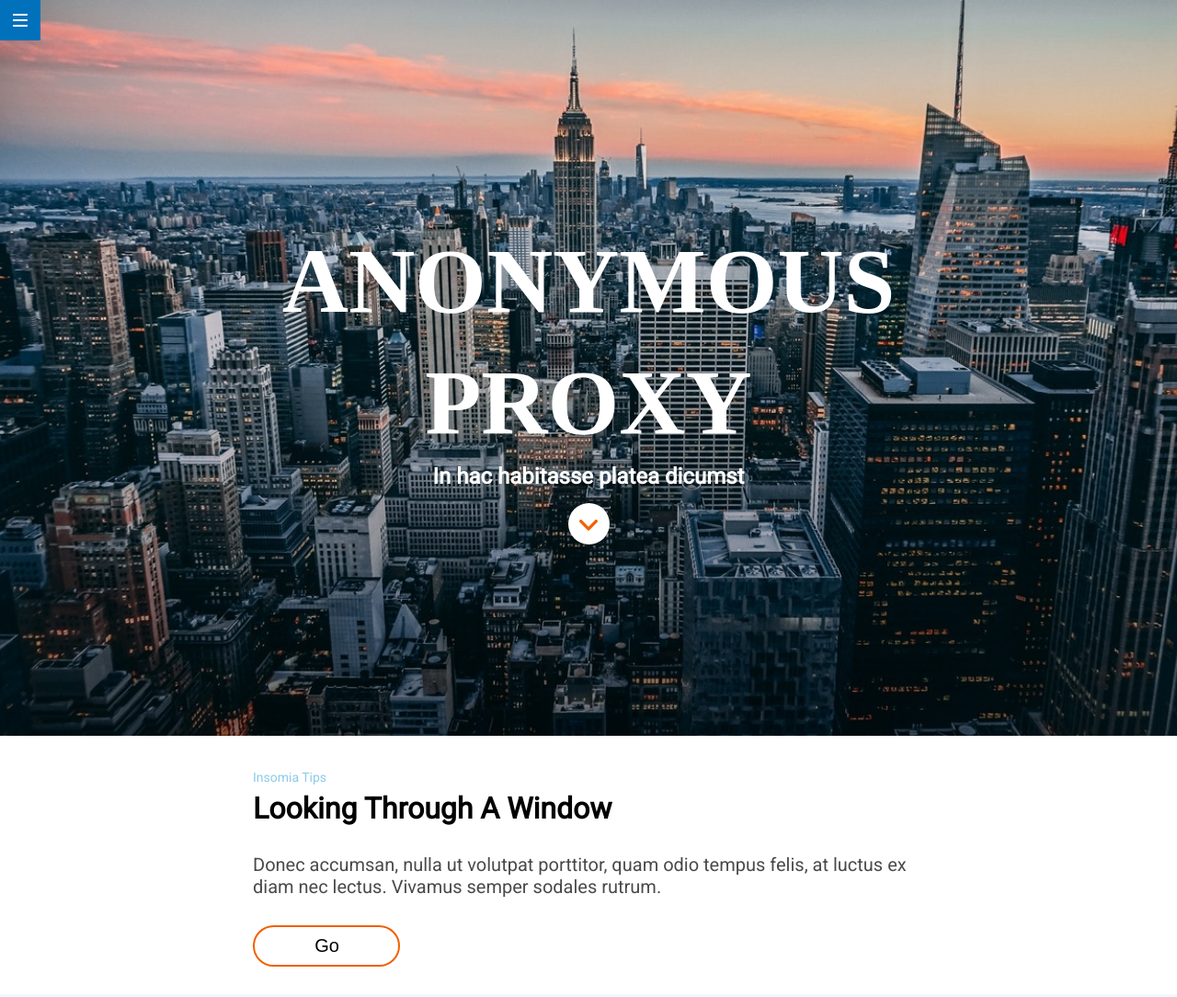
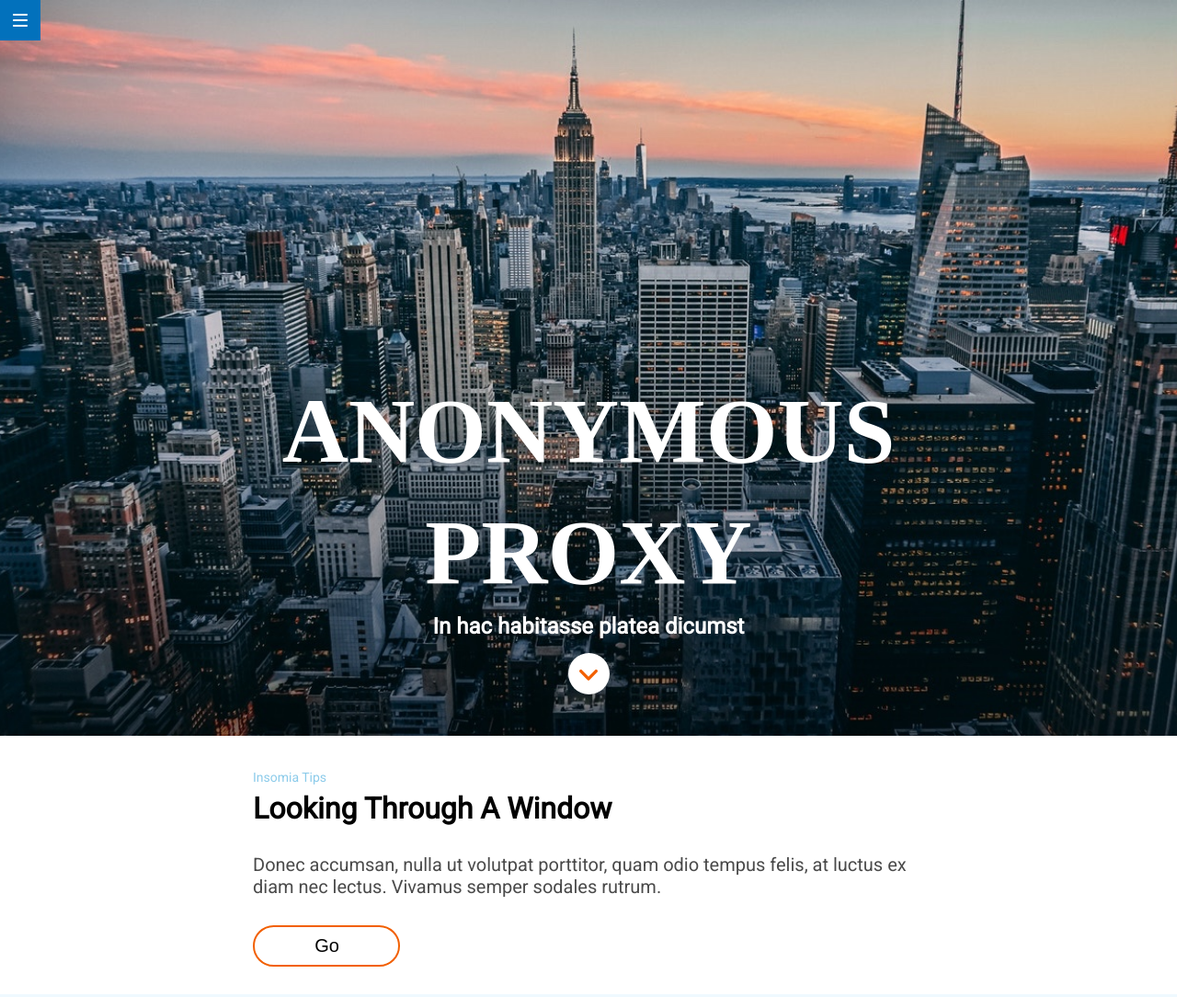
Before and after one commit to Adalab/modulo-1-evaluacion-final-NataliaaJN, a website: page src/html/index.html in a window 1280 px wide. Shown: the top 1084 px of the page at 92% size. Drawn offline with nearby package versions, Linux system fonts and the light colour scheme; files that its build step writes are made by us from their sources; files whose address does not match are found by name.

Commit message:
header update

```diff
--- a/src/html/partials/header.html
+++ b/src/html/partials/header.html
@@ -12,10 +12,9 @@
     </a>
   </nav>
 
-  <div class="header__title header-wrapper">
-    <h1 class="header__title--h1">Anonymous proxy</h1>
-    <h2 class="header__title--h2">In hac habitasse platea dicumst</h2>
-    <div class="header__title--btn">
+  <h1 class="header__title">Anonymous proxy</h1>
+  <h2 class="header__h2">In hac habitasse platea dicumst</h2>
+  <div class="header__btn">
     <a href="#footer" title="Ir al pie de página"
       ><img
         class="ico-scroll-down"
@@ -23,6 +22,5 @@
         alt="Ir al pie de página"
     /></a>
   </div>
-  </div>
   <!-- <button class="header__title--btn"></button> -->
 </header>
--- a/src/scss/layout/_header.scss
+++ b/src/scss/layout/_header.scss
@@ -1,12 +1,3 @@
-.header-wrapper {
-  margin: 0 15px;
-  @media (min-width: $tablet) {
-    margin: 0 39px;
-  }
-  @media (min-width: $desktop) {
-    margin: 0;
-  }
-}
 .header {
   width: 100%;
   height: 100vh;
@@ -16,6 +7,11 @@
   background-position: center center;
   background-size: cover;
   background-repeat: no-repeat;
+  display: flex;
+  flex-direction: column;
+  align-items: center;
+  justify-content: flex-end;
+  color: $white;
 
   &__menu {
     width: 44px;
@@ -41,22 +37,6 @@
   }
 
   &__title {
-    position: absolute;
-    top: 284px;
-    // top: 50%;
-    // top: 250px;
-    z-index: 20;
-    display: flex;
-    flex-direction: column;
-    justify-content: center;
-    align-items: center;
-    color: $colorTitle;
-    // font-size: $titleFontSize;
-    @media (min-width: $tablet) {
-      top: 30%;
-    }
-
-    &--h1 {
     text-align: center;
     word-spacing: 100vw;
     text-transform: uppercase;
@@ -77,7 +57,7 @@
     }
   }
 
-    &--h2 {
+  &__h2 {
     text-align: center;
     font-size: $MobilH2Size;
     margin-bottom: 30px;
@@ -85,11 +65,9 @@
       font-size: $H2Size;
       margin-bottom: 15px;
     }
-      @media (min-width: $desktop) {
-      }
   }
 
-    &--btn {
+  &__btn {
     background-color: $white;
     border-radius: 22.5px;
     width: 45px;
@@ -97,12 +75,12 @@
     display: flex;
     justify-content: center;
     align-items: center;
-      object-fit: contain;
+    margin-bottom: 53px;
     @media (min-width: $tablet) {
-        margin-bottom: 30px;
+      margin-bottom: 45px;
     }
     @media (min-width: $desktop) {
-        margin-bottom: 15px;
+      // margin-bottom: 15px;
     }
     a {
       display: flex;
@@ -113,9 +91,3 @@
     }
   }
 }
-}
-.img-arrow {
-  width: 100%;
-  height: 100%;
-  object-fit: cover;
-}
--- a/src/scss/layout/_mainSection.scss
+++ b/src/scss/layout/_mainSection.scss
@@ -52,9 +52,9 @@
       border-radius: 22.5px;
       padding: 0 25px 0 26px;
       font-size: 20px;
-      // transition: transform 0.5 ease,  color 1s ease-out,
-      //   background-color 4s ease-in, font-weight 0.5 ease;
-      transition: all 2.5s ease;
+      transition: transform 0.5s ease, color 1s ease-out, background-color 2s ease-in, font-weight 0.5s ease;
+      // color 1s ease-out, background-color 4s ease-in, font-weight 0.5 ease;
+      // transition: all 2.5s ease;
       &:hover {
         transform: scale(1.1);
         color: white;
```
Lines whose indentation alone changed are shown as unchanged.
